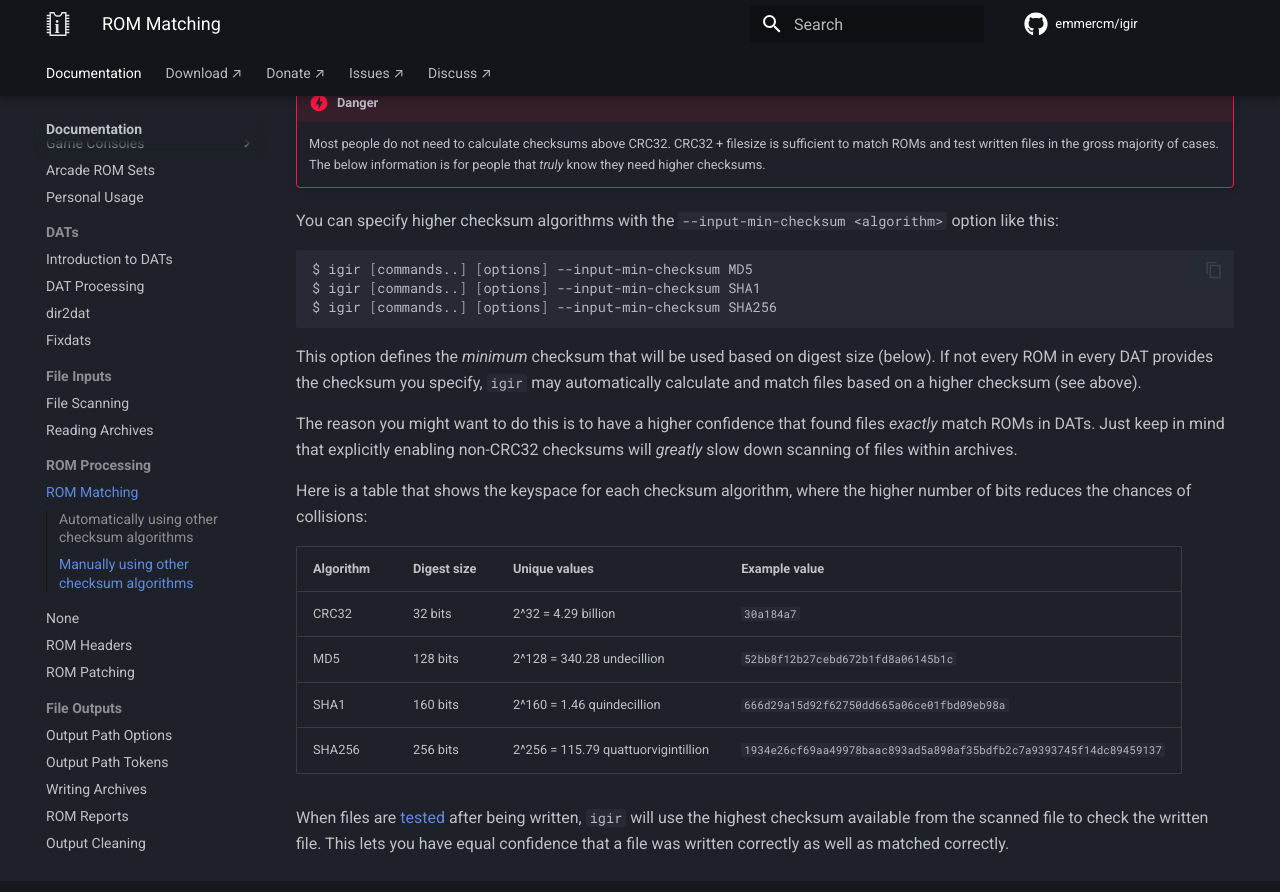
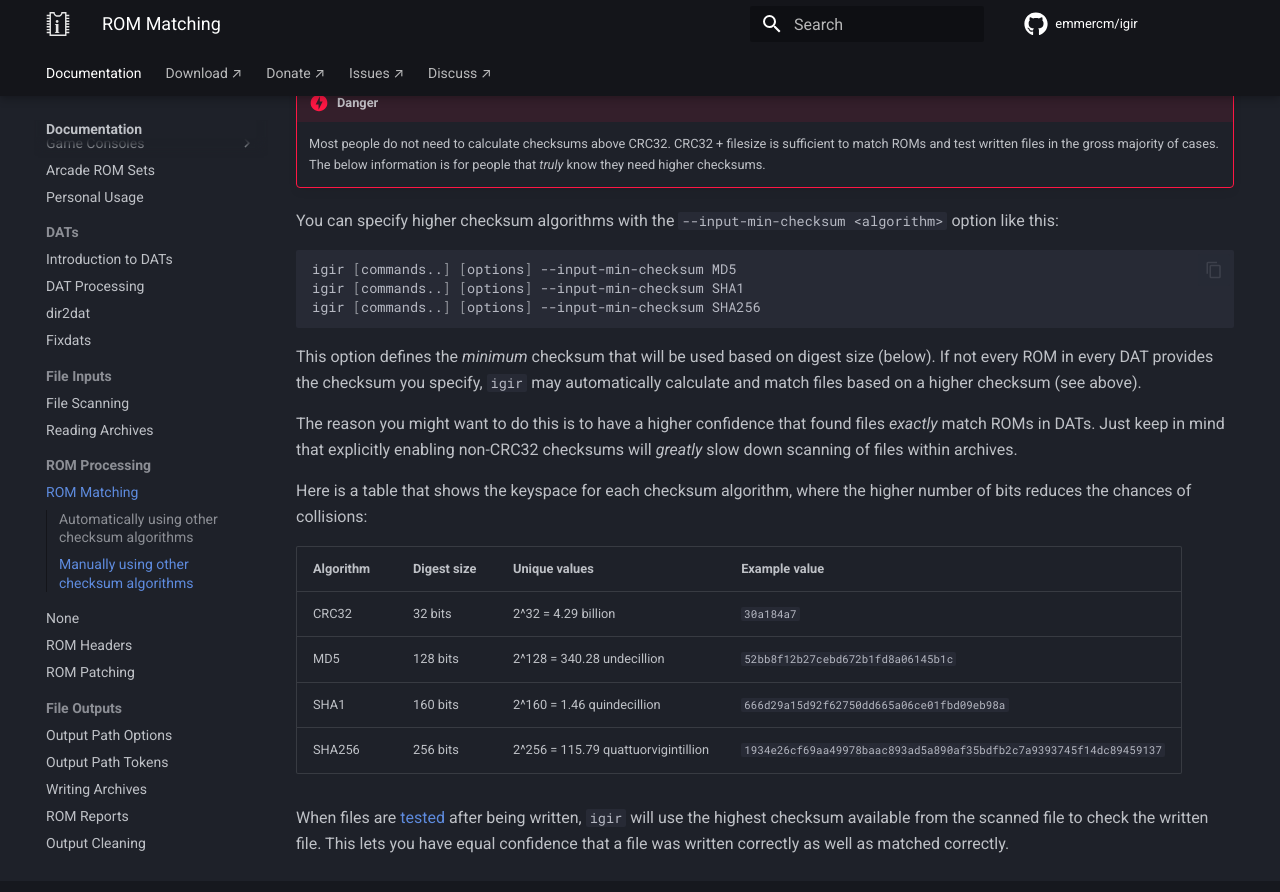
Before and after one commit to emmercm/igir, an MkDocs documentation site: the page built from docs/roms/matching.md, in a window 1280 px wide and 900 px high, scrolled down 1267 px. Shown: the top 892 px of the window. Built offline with MkDocs 1.6.1 and Material for MkDocs 9.7.7, drawn with Linux system fonts in a browser that asks for light colours; comment, search, counter and statistics services are not loaded.

Commit message:
markdownlint

````diff
--- a/docs/roms/matching.md
+++ b/docs/roms/matching.md
@@ -39,9 +39,9 @@ For example, if you provide all of these DATs at once with the [`--dat <path>` o
 You can specify higher checksum algorithms with the `--input-min-checksum <algorithm>` option like this:
 
 ```shell
-$ igir [commands..] [options] --input-min-checksum MD5
-$ igir [commands..] [options] --input-min-checksum SHA1
-$ igir [commands..] [options] --input-min-checksum SHA256
+igir [commands..] [options] --input-min-checksum MD5
+igir [commands..] [options] --input-min-checksum SHA1
+igir [commands..] [options] --input-min-checksum SHA256
 ```
 
 This option defines the _minimum_ checksum that will be used based on digest size (below).  If not every ROM in every DAT provides the checksum you specify, `igir` may automatically calculate and match files based on a higher checksum (see above).
````
